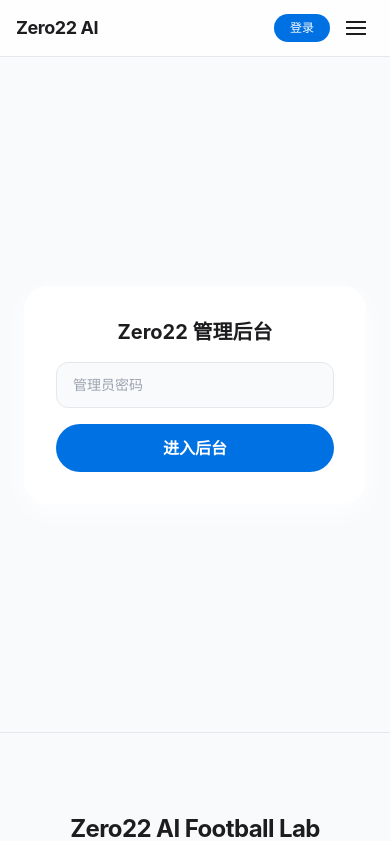
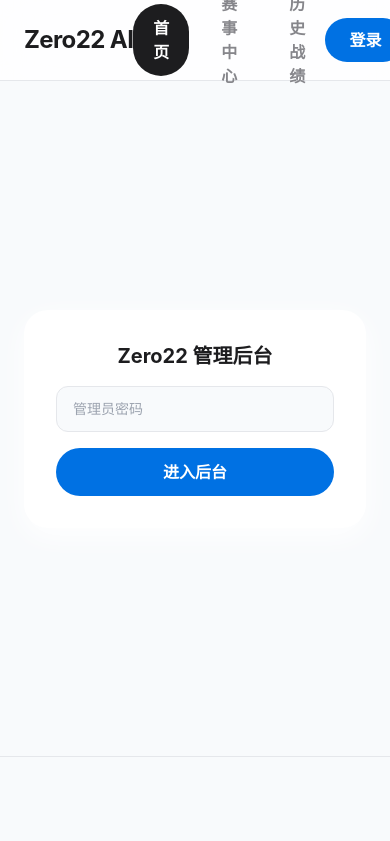
Before and after one commit to ezsatoriyama-pixel/zero22-football, a Next.js app: page /admin in a window 390 px wide. Shown: the top 841 px of the page. Built offline with nearby package versions, Linux system fonts and the light colour scheme.

Commit message:
Apple unified design + .nojekyll

```diff
--- a/components/Header.tsx
+++ b/components/Header.tsx
@@ -1,6 +1,5 @@
 'use client';
 
-import { useState } from 'react';
 import Link from 'next/link';
 import { usePathname } from 'next/navigation';
 import { useAuth } from '@/lib/auth';
@@ -8,7 +7,6 @@ import { useAuth } from '@/lib/auth';
 export default function Header() {
   const pathname = usePathname();
   const { isLoggedIn, isPro, user, logout } = useAuth();
-  const [menuOpen, setMenuOpen] = useState(false);
 
   const links = [
     { href: '/', label: '首页' },
@@ -18,21 +16,17 @@ export default function Header() {
 
   return (
     <header className="sticky top-0 z-50 bg-white/80 backdrop-blur-xl border-b border-border-light">
-      <div className="max-w-page mx-auto px-4 md:px-6 h-14 md:h-16 flex items-center justify-between">
-        {/* Logo */}
-        <Link href="/" className="flex items-center gap-2 shrink-0">
-          <span className="text-lg md:text-xl font-bold text-text-primary tracking-tight">
-            Zero22 AI
-          </span>
+      <div className="max-w-page mx-auto px-6 h-20 flex items-center justify-between">
+        <Link href="/" className="shrink-0">
+          <span className="text-2xl font-bold text-text-primary tracking-tight">Zero22 AI</span>
         </Link>
 
-        {/* Desktop nav */}
-        <nav className="hidden md:flex gap-1">
+        <nav className="flex items-center gap-3">
           {links.map((l) => (
             <Link
               key={l.href}
               href={l.href}
-              className={`px-3 md:px-4 py-2 rounded-full text-sm font-medium transition-colors ${
+              className={`px-5 py-3 rounded-full text-base font-semibold transition-colors ${
                 pathname === l.href
                   ? 'bg-text-primary text-white'
                   : 'text-text-secondary hover:text-text-primary hover:bg-gray-100'
@@ -43,66 +37,32 @@ export default function Header() {
           ))}
         </nav>
 
-        {/* Right side */}
-        <div className="flex items-center gap-2 md:gap-3">
+        <div className="flex items-center gap-4 shrink-0">
           {isLoggedIn ? (
-            <div className="flex items-center gap-2 md:gap-3">
+            <>
               {isPro && (
-                <span className="text-[10px] md:text-xs font-semibold text-pro-gold bg-pro-bg px-2 md:px-3 py-0.5 md:py-1 rounded-full">
-                  PRO
-                </span>
+                <span className="text-sm font-bold text-pro-gold bg-pro-bg px-4 py-1.5 rounded-full">PRO</span>
               )}
-              <span className="text-xs md:text-sm text-text-secondary hidden sm:inline">
+              <span className="text-base text-text-secondary hidden sm:inline">
                 {user?.maskedPhone || user?.phone}
               </span>
               <button
                 onClick={logout}
-                className="text-xs md:text-sm text-text-tertiary hover:text-text-primary transition-colors"
+                className="text-base text-text-tertiary hover:text-text-primary transition-colors"
               >
                 退出
               </button>
-            </div>
+            </>
           ) : (
             <Link
               href="/login"
-              className="bg-accent text-white text-xs md:text-sm font-medium px-4 md:px-5 py-1.5 md:py-2 rounded-full hover:bg-accent-hover transition-colors"
+              className="bg-accent text-white text-base font-semibold px-6 py-2.5 rounded-full hover:bg-accent-hover transition-colors"
             >
               登录
             </Link>
           )}
-
-          {/* Mobile menu button */}
-          <button
-            onClick={() => setMenuOpen(!menuOpen)}
-            className="md:hidden flex flex-col gap-1 p-2"
-            aria-label="菜单"
-          >
-            <span className={`block w-5 h-0.5 bg-text-primary transition-all ${menuOpen ? 'rotate-45 translate-y-1.5' : ''}`} />
-            <span className={`block w-5 h-0.5 bg-text-primary transition-all ${menuOpen ? 'opacity-0' : ''}`} />
-            <span className={`block w-5 h-0.5 bg-text-primary transition-all ${menuOpen ? '-rotate-45 -translate-y-1.5' : ''}`} />
-          </button>
         </div>
       </div>
-
-      {/* Mobile dropdown */}
-      {menuOpen && (
-        <nav className="md:hidden bg-white border-t border-border-light px-4 py-3 space-y-1 animate-fade-in">
-          {links.map((l) => (
-            <Link
-              key={l.href}
-              href={l.href}
-              onClick={() => setMenuOpen(false)}
-              className={`block px-4 py-2.5 rounded-xl text-sm font-medium transition-colors ${
-                pathname === l.href
-                  ? 'bg-text-primary text-white'
-                  : 'text-text-secondary hover:bg-gray-100'
-              }`}
-            >
-              {l.label}
-            </Link>
-          ))}
-        </nav>
-      )}
     </header>
   );
 }
--- a/next.config.js
+++ b/next.config.js
@@ -1,6 +1,9 @@
 /** @type {import('next').NextConfig} */
 const nextConfig = {
+  output: 'export',
+  basePath: '/zero22-football',
   images: {
+    unoptimized: true,
     remotePatterns: [
       { protocol: 'https', hostname: '**' },
     ],
```
Also changed, not shown: 203 other files (tests, documents, lock files or other folders).
